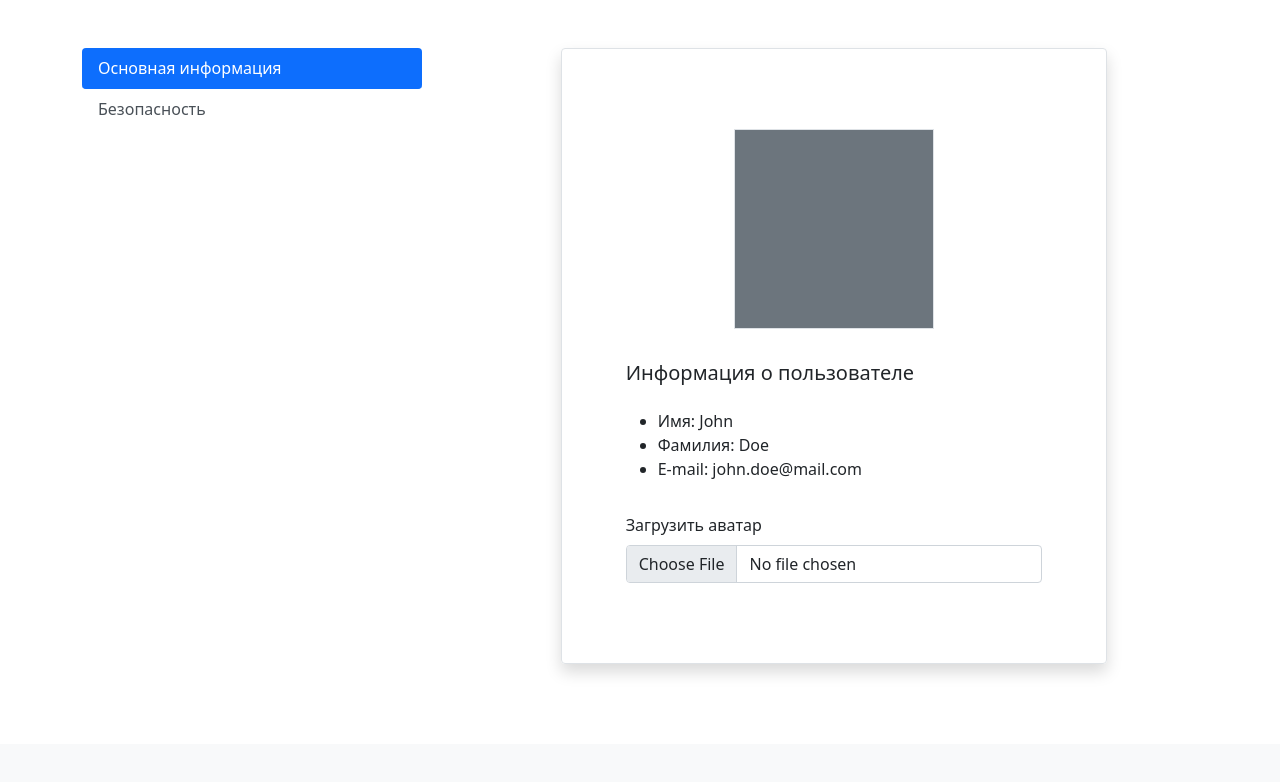
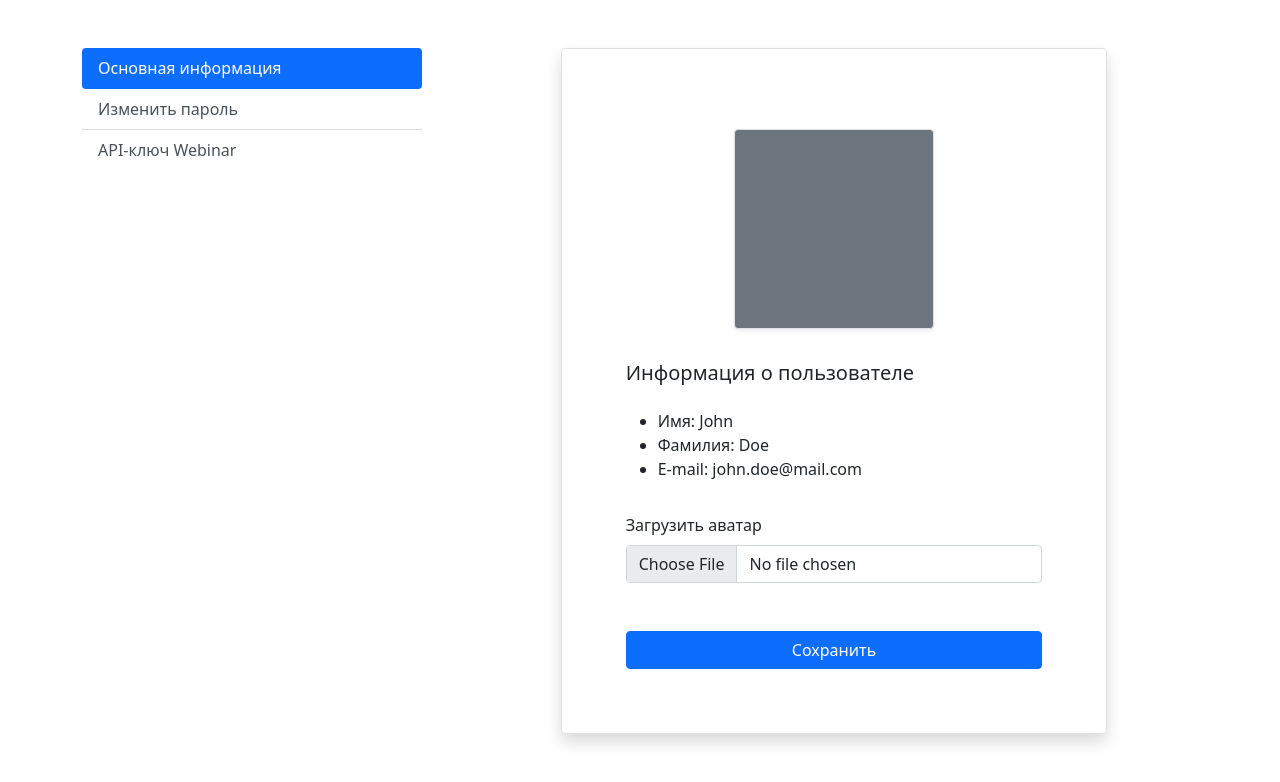
Before and after one commit to Krasnopolskiy/WebinarStreamkit, a Django app: page /profile/ in a window 1280 px wide. Shown: the part 56-838 px from the top of the page. Before the commit the page ends 729 px from the top, so only its background shows below. Run offline with Django 3.2, Linux system fonts and the light colour scheme; some libraries are stand-ins or nearby versions.

Commit message:
Add api key form

```diff
--- a/main/forms.py
+++ b/main/forms.py
@@ -19,3 +19,10 @@ class LoginForm(forms.Form):
 class SignupForm(RegistrationForm):
     class Meta(RegistrationForm.Meta):
         model = User
+
+
+class ApikeyForm(forms.Form):
+    apikey = forms.CharField(
+        widget=forms.TextInput,
+        label='Новый API-ключ'
+    )
--- a/main/templates/pages/profile.html
+++ b/main/templates/pages/profile.html
@@ -2,7 +2,7 @@
 
 {% block extra_css %}
 <style>
-    .avatar-example {
+    #avatar {
         height: 200px;
         width: 200px;
     }
@@ -10,7 +10,6 @@
     .list-group-item.active {
         border-radius: .25rem;
     }
-
 </style>
 {% endblock %}
 
@@ -22,7 +21,9 @@
                 <a class="list-group-item list-group-item-action active" data-bs-toggle="list"
                     href="#list-main">Основная информация</a>
                 <a class="list-group-item list-group-item-action" data-bs-toggle="list"
-                    href="#list-security">Безопасность</a>
+                    href="#list-password">Изменить пароль</a>
+                <a class="list-group-item list-group-item-action" data-bs-toggle="list"
+                    href="#list-apikey">API-ключ Webinar</a>
             </div>
         </div>
         <div class="col-8">
@@ -30,8 +31,11 @@
                 <div class="tab-pane fade show active" id="list-main">
                     {% include 'pages/profile/main.html' %}
                 </div>
-                <div class="tab-pane fade" id="list-security">
-                    {% include 'pages/profile/security.html' with form=form %}
+                <div class="tab-pane fade" id="list-password">
+                    {% include 'pages/profile/password.html' with form=form %}
+                </div>
+                <div class="tab-pane fade" id="list-apikey">
+                    {% include 'pages/profile/apikey.html' with form=form %}
                 </div>
             </div>
         </div>
--- /dev/null
+++ b/main/templates/pages/profile/apikey.html
@@ -0,0 +1,22 @@
+{% load crispy_forms_tags %}
+
+<div class="container">
+    <div class="row justify-content-center">
+        <div class="col-10 p-5 border rounded shadow">
+            <p class="lead">
+                {% comment %} Текущий ключ: <span class="badge bg-danger">не установлен</span> {% endcomment %}
+                Текущий ключ: <span class="font-monospace">************2409</span>
+            </p>
+            {% comment %} TODO {% url 'change_apikey' %}  {% endcomment %}
+            <form action="#" class="form-horizontal d-grid gap-3 mt-5" method="POST" role="form">
+                {% csrf_token %}
+                {% for item in apikey_form %}
+                {{ item|as_crispy_field }}
+                {% endfor %}
+                <div class="d-grid">
+                    <input class="btn btn-primary mt-3" type="submit" value="Сохранить">
+                </div>
+            </form>
+        </div>
+    </div>
+</div>
--- a/main/templates/pages/profile/main.html
+++ b/main/templates/pages/profile/main.html
@@ -3,7 +3,7 @@
         <div class="col-10 p-5 border rounded shadow">
             <div class="card-body d-grid gap-3">
                 <div class="d-flex justify-content-center my-3">
-                    <div class="bg-secondary border avatar-example"></div>
+                    <div class="bg-secondary border shadow-sm rounded" id="avatar"></div>
                 </div>
                 <h5 class="card-title">Информация о пользователе</h5>
                 <ul class="card-text">
@@ -15,6 +15,9 @@
                     <label for="formFile" class="form-label">Загрузить аватар</label>
                     <input class="form-control" type="file" id="formFile">
                 </div>
+                <div class="d-grid">
+                    <input class="btn btn-primary mt-3" type="submit" value="Сохранить">
+                </div>
             </div>
         </div>
     </div>
--- a/main/templates/pages/profile/security.html
+++ b/main/templates/pages/profile/password.html
@@ -8,11 +8,11 @@
                     Новый пароль
                 </h2>
                 {% csrf_token %}
-                {% for item in form %}
+                {% for item in password_form %}
                 {{ item|as_crispy_field }}
                 {% endfor %}
                 <div class="d-grid">
-                    <input class="btn btn-primary mt-3" type="submit" value="Изменить">
+                    <input class="btn btn-primary mt-3" type="submit" value="Сохранить">
                 </div>
             </form>
         </div>
--- a/main/views.py
+++ b/main/views.py
@@ -92,5 +92,6 @@ class ProfileView(View):
     context = {'pagename': 'Profile'}
 
     def get(self, request: HttpRequest) -> HttpResponse:
-        self.context['form'] = auth_forms.PasswordChangeForm(user=request.user)
+        self.context['password_form'] = auth_forms.PasswordChangeForm(user=request.user)
+        self.context['apikey_form'] = forms.ApikeyForm()
         return render(request, 'pages/profile.html', self.context)
```
